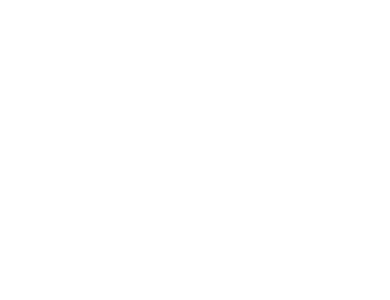
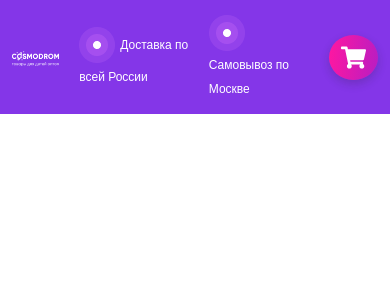
Before and after one commit to web968/onlinestore, a React (Vite) app: page / in a window 390 px wide. Shown: the top 300 px of the page. Built offline with nearby package versions, Linux system fonts and the light colour scheme.

Commit message:
navbar response

```diff
--- a/src/App.jsx
+++ b/src/App.jsx
@@ -1,9 +1,14 @@
-import React from "react";
-import { FaPhone, FaTelegram, FaYoutube } from "react-icons/fa";
+import React, { useState } from "react";
+import { FaBasketballBall, FaPhone, FaShoppingBasket, FaShoppingCart, FaTelegram, FaYoutube } from "react-icons/fa";
 import "bootstrap/dist/css/bootstrap.min.css";
+import { navItems as initialNavItems } from "./util/constant";
+import { FaBasketball, FaBasketShopping } from "react-icons/fa6";
+// import { navItems } from "./util/constant";
+
+export default function App() {
+  const [navItems, setNavItems] = useState(initialNavItems);
 
 
-export default function App() {
   return (
     <>
       <div id="top">
@@ -24,8 +29,8 @@
           <div className="right">
             <div className="call">
               <a href="tel:+998 94 253 40 99">
-              <FaPhone />
-              <span>+998 94 253 40 99</span>
+                <FaPhone />
+                <span>+998 94 253 40 99</span>
               </a>
             </div>
             <div className="media">
@@ -39,6 +44,28 @@
           </div>
         </div>
       </div>
+      {/* Navbar */}
+      <div id="navbar">
+        <div className="container">
+          <div className="nav-content d-flex align-items-center justify-content-between">
+            <div className="logo">
+              <img src="/images/Logo.png" alt="COSMODROM" className="img-fluid" />
+            </div>
+            {navItems.map((item, index) => (
+              <div key={index} className="content">
+                <img src={item.image} alt="Marker" className="img-fluid" />
+                <span>{item.text}</span>
+              </div>
+            ))}
+            <button className="basket">
+              <a href="#">
+                <FaShoppingCart className="shop-basket" />
+                <span><button>1299 штук</button> На сумму 100 369 Р</span>
+              </a>
+            </button>
+          </div>
+        </div>
+      </div>
     </>
   );
 }
--- a/src/index.css
+++ b/src/index.css
@@ -1,34 +1,41 @@
-ul{
+ul {
   padding: 0 !important;
   margin: 0;
 }
+
 li {
   list-style: none;
 }
+
 a {
   text-decoration: none !important;
 }
+
 #top {
   background: #290C4F;
 }
+
 #top .container {
   display: flex;
   justify-content: space-between;
   align-items: center;
 }
+
 #top .left ul {
   display: flex;
   gap: 25px;
   margin: 5px 0;
 }
+
 #top .left ul li a {
   font-family: sans-serif;
   font-weight: 500;
   font-size: 13px;
   color: #FFFFFF;
 }
+
 #top .right a:hover,
-  #top .left ul li a:hover{
+#top .left ul li a:hover {
   color: #E026EE !important;
   transition: 0.5s;
 }
@@ -54,13 +61,123 @@
   font-size: 20px;
   color: #FFFFFF;
 }
-  #top .right .media a .telegram{
+
+#top .right .media a .telegram {
   font-size: 18px;
 
 }
 
-  @media screen and (max-width: 768px) {
-    #top{
+/* Navbar */
+#navbar {
+  background-color: #8436E8;
+  padding: 20px 0;
+}
+
+#navbar .content img{
+  padding-right: 10px;
+}
+#navbar .content span{
+  font-family: sans-serif;
+  font-weight: 500;
+  font-size: 14px;
+  color: #FFFFFF;
+}
+
+#navbar button{
+  box-shadow: 0px 2px 2px 0px #EC8BFF8C inset;
+  box-shadow: 0px -2px 2px 0px #41004E40 inset;
+  box-shadow: 0px 4px 10px 0px #1F1F1F33;
+  border: none;
+  background: linear-gradient(96.96deg, #FD17A1 3.55%, #A11FCE 133.18%);
+  border-radius: 50px;
+}
+#navbar .basket a {
+  font-family: sans-serif;
+  font-weight: 600;
+  font-size: 15px;
+  color: #FFFFFF;
+  padding: 20px 15px;
+}
+#navbar .basket a .shop-basket{
+  color: #FFFFFF;
+  margin-right: 7px;
+  font-size: 20px;
+}
+#navbar button a button{
+ background: #FFCA10;
+ color: #000000;
+ padding: 5px 15px;
+ margin: 5px 5px;
+}
+
+
+
+/* Media */
+@media screen and (max-width: 1200px) {
+/* Navbar */
+#navbar {
+  padding: 17px 0;
+}
+#navbar .content img{
+  padding-right: 5px;
+}
+#navbar .content span{
+  font-size: 13px;
+}
+#navbar .basket a {
+  font-size: 14px;
+  padding: 0px 12px;
+}
+#navbar .basket a .shop-basket{
+  margin-right: 5px;
+  font-size: 18px;
+}
+#navbar button a button{
+ padding: 3px 11px;
+ margin: 5px 3px;
+}
+}
+@media screen and (max-width: 992px) {
+  /* Navbar */
+#navbar {
+  padding: 15px 0;
+}
+#navbar .nav-content{
+  display: flex;
+  gap: 20px;
+}
+#navbar .logo img{
+  width: 20vw;
+}
+#navbar .content img{
+  padding-right: 5px;
+}
+#navbar .content span{
+  font-size: 12px;
+}
+/* //////////////// */
+#navbar button{
+  border-radius: 50%;
+}
+#navbar .basket  {
+  font-size: 10px;
+  padding: 10px 0;
+}
+#navbar .basket a .shop-basket{
+  margin: 0;
+  font-size: 25px;
+}
+#navbar button a span{
   display: none;
 }
 }
+
+@media screen and (max-width: 768px) {
+  #top {
+    display: none;
+  }
+}
+
+@media screen and (max-width: 576px) {}
+
+@media screen and (max-width: 320px) {}
--- /dev/null
+++ b/src/util/constant.js
@@ -0,0 +1,10 @@
+export const navItems = [
+    {
+        image: "/images/marker-white.png",
+        text: "Доставка по всей России"
+    },
+    {
+        image: "/images/marker-white.png",
+        text: "Самовывоз по Москве"
+    }
+];
```
Also changed, not shown: public/images/marker-white.png (added). Lines whose indentation alone changed are shown as unchanged.
